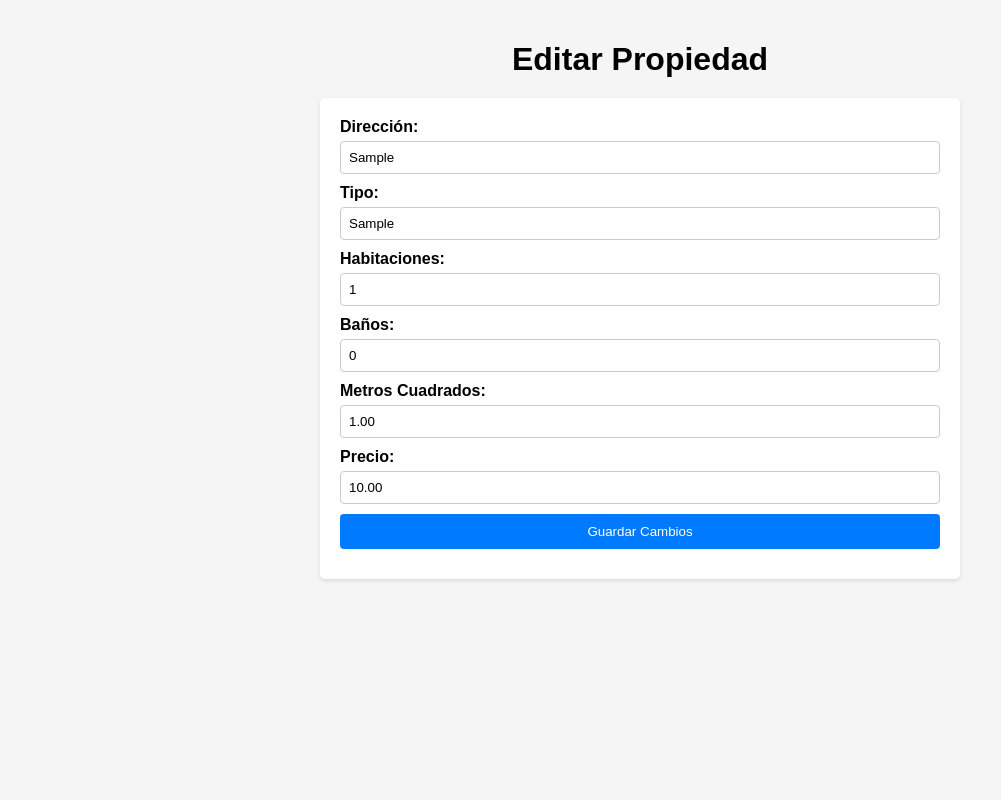
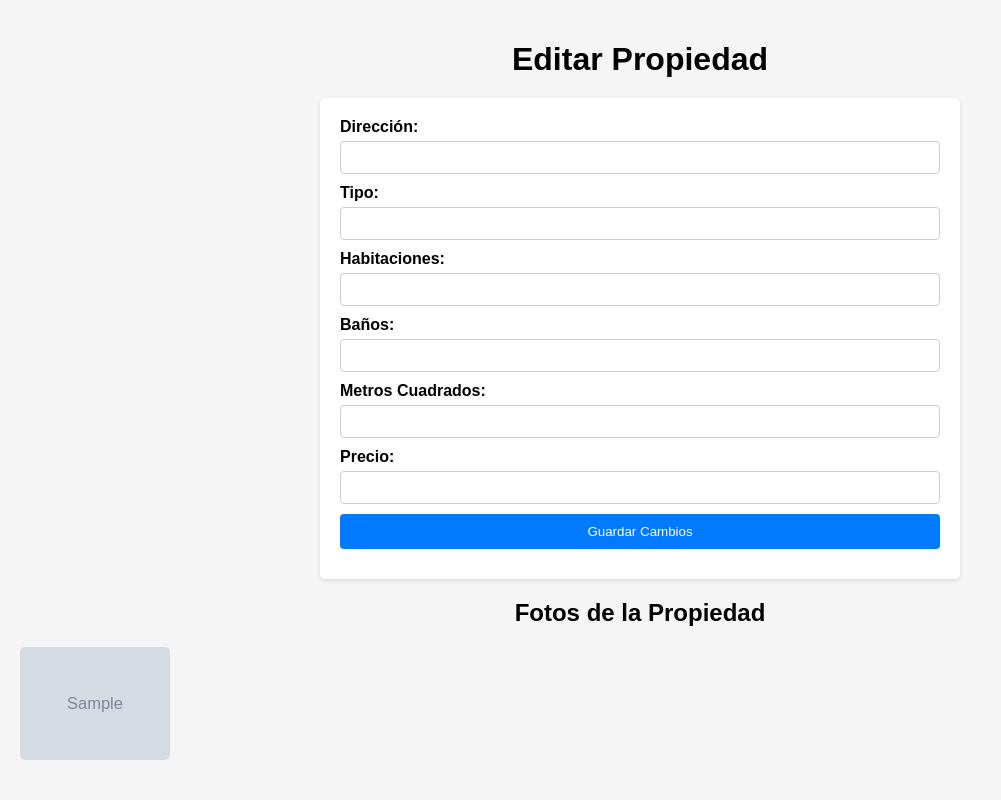
Before and after one commit to VickUnderControll/EarthBNB, a Django app: page /edit/1/ in a window 1280 px wide. Shown: the whole page, without its empty margins (0-1001 px from the left). Run offline with Django 5.2, Linux system fonts and the light colour scheme; tables that the repository leaves empty hold one stand-in row (values such as "Sample post"); grey boxes marked "Sample" are stand-in pictures.

Commit message:
muestra fotos en edicion

```diff
--- a/EarthBnB/models.py
+++ b/EarthBnB/models.py
@@ -65,6 +65,8 @@ class Propiedad(models.Model):
     metros_cuadrados = models.DecimalField(max_digits=10, decimal_places=2)
     precio = models.DecimalField(max_digits=10, decimal_places=2)
     propietario = models.ForeignKey(CustomUser, on_delete=models.CASCADE)
+
+
     class Meta:
         db_table = 'propiedades'
 
--- a/EarthBnB/views.py
+++ b/EarthBnB/views.py
@@ -169,9 +169,8 @@ def crear_propiedad(request):
     return render(request, 'crear_propiedad.html', {'form': form})
 
 def editar_propiedad(request, propiedad_id):
-    # Obtener la propiedad existente si el ID se proporciona
-    propiedad = get_object_or_404(Propiedad, id=propiedad_id) if propiedad_id else None
-
+    propiedad = Propiedad.objects.get(pk=propiedad_id)
+    fotos_propiedad = FotosPropiedad.objects.filter(propiedad=propiedad)
     if request.method == 'POST':
         # Si se envía el formulario, instanciar el formulario con los datos enviados
         form = PropiedadForm(request.POST, instance=propiedad)
@@ -184,8 +183,7 @@ def editar_propiedad(request, propiedad_id):
         form = PropiedadForm(instance=propiedad)
 
     # Renderizar la plantilla con el formulario
-    return render(request, 'editar_propiedad.html', {'form': form})
-
+    return render(request, 'editar_propiedad.html', {'propiedad': propiedad, 'fotos_propiedad': fotos_propiedad})
 
 def crear_propiedad(request):
     # Verificar si hay una sesión iniciada
--- a/templates/editar_propiedad.html
+++ b/templates/editar_propiedad.html
@@ -4,6 +4,7 @@
     <meta charset="UTF-8">
     <meta name="viewport" content="width=device-width, initial-scale=1.0">
     <title>Editar Propiedad</title>
+    <link rel="stylesheet" href="https://cdnjs.cloudflare.com/ajax/libs/font-awesome/5.15.4/css/all.min.css"> <!-- Agregar FontAwesome CSS -->
     <style>
         body {
             font-family: Arial, sans-serif;
@@ -24,6 +25,7 @@
             padding: 20px;
             border-radius: 5px;
             box-shadow: 0 2px 4px rgba(0, 0, 0, 0.1);
+            margin-bottom: 20px;
         }
 
         .edit-property-form label {
@@ -54,6 +56,50 @@
         .edit-property-form input[type="submit"]:hover {
             background-color: #0056b3;
         }
+
+        .property-photos {
+            margin-top: 20px;
+            display: flex;
+            flex-wrap: wrap;
+        }
+
+        .property-photo {
+            margin-right: 10px;
+            margin-bottom: 10px;
+            position: relative;
+        }
+
+        .property-photo img {
+            max-width: 150px;
+            border-radius: 5px;
+            cursor: pointer;
+            transition: transform 0.3s;
+        }
+
+        .property-photo img:hover {
+            transform: scale(1.1);
+        }
+
+        /* Estilos para el icono de la basura */
+        .delete-icon {
+            display: none; /* Ocultar inicialmente el icono */
+            position: absolute;
+            top: 5px;
+            right: 5px;
+            background-color: rgba(255, 255, 255, 0.7);
+            border-radius: 50%;
+            padding: 5px;
+            cursor: pointer;
+        }
+
+        .delete-icon i {
+            color: red;
+        }
+
+        /* Mostrar el icono al pasar el ratón por encima de la foto */
+        .property-photo:hover .delete-icon {
+            display: block;
+        }
     </style>
 </head>
 <body>
@@ -76,5 +122,28 @@
             <input type="submit" value="Guardar Cambios">
         </form>
     </div>
+
+    <h2 style="text-align: center;">Fotos de la Propiedad</h2>
+
+    <div class="property-photos">
+        {% for foto in fotos_propiedad %}
+            <div class="property-photo">
+                <img src="{{ foto.ruta_foto }}" alt="Foto de la propiedad">
+                <div class="delete-icon" onclick="deletePhoto({{ foto.id }})">
+                    <i class="fa fa-trash"></i>
+                </div>
+            </div>
+        {% endfor %}
+    </div>
+
+    <script>
+        function deletePhoto(photoId) {
+            if (confirm('¿Estás seguro de que deseas eliminar esta foto?')) {
+                // Aquí puedes agregar la lógica para eliminar la foto
+                // Puedes hacer una solicitud AJAX o simplemente redirigir a una vista que maneje la eliminación
+                console.log('Eliminar foto con ID:', photoId);
+            }
+        }
+    </script>
 </body>
 </html>
```
